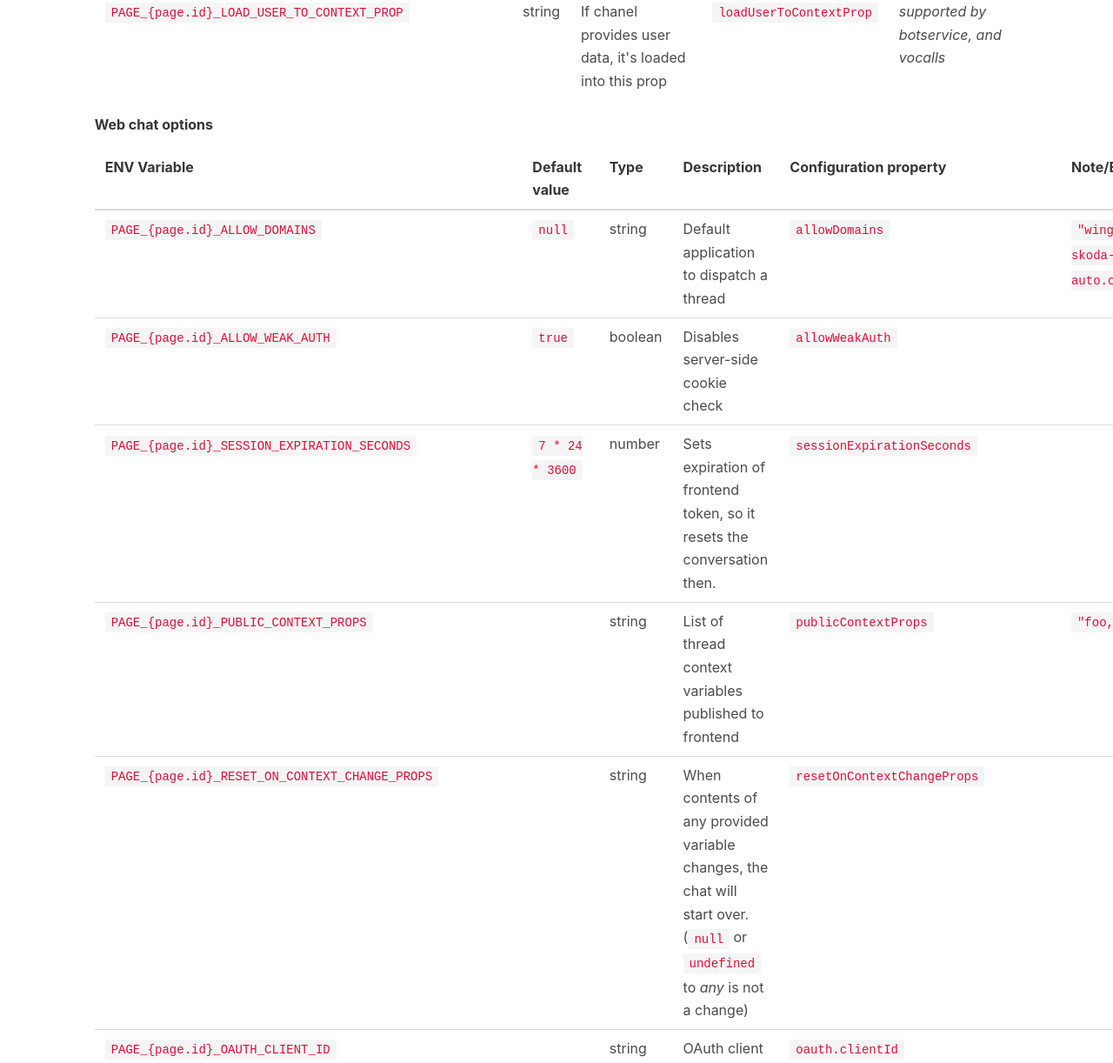
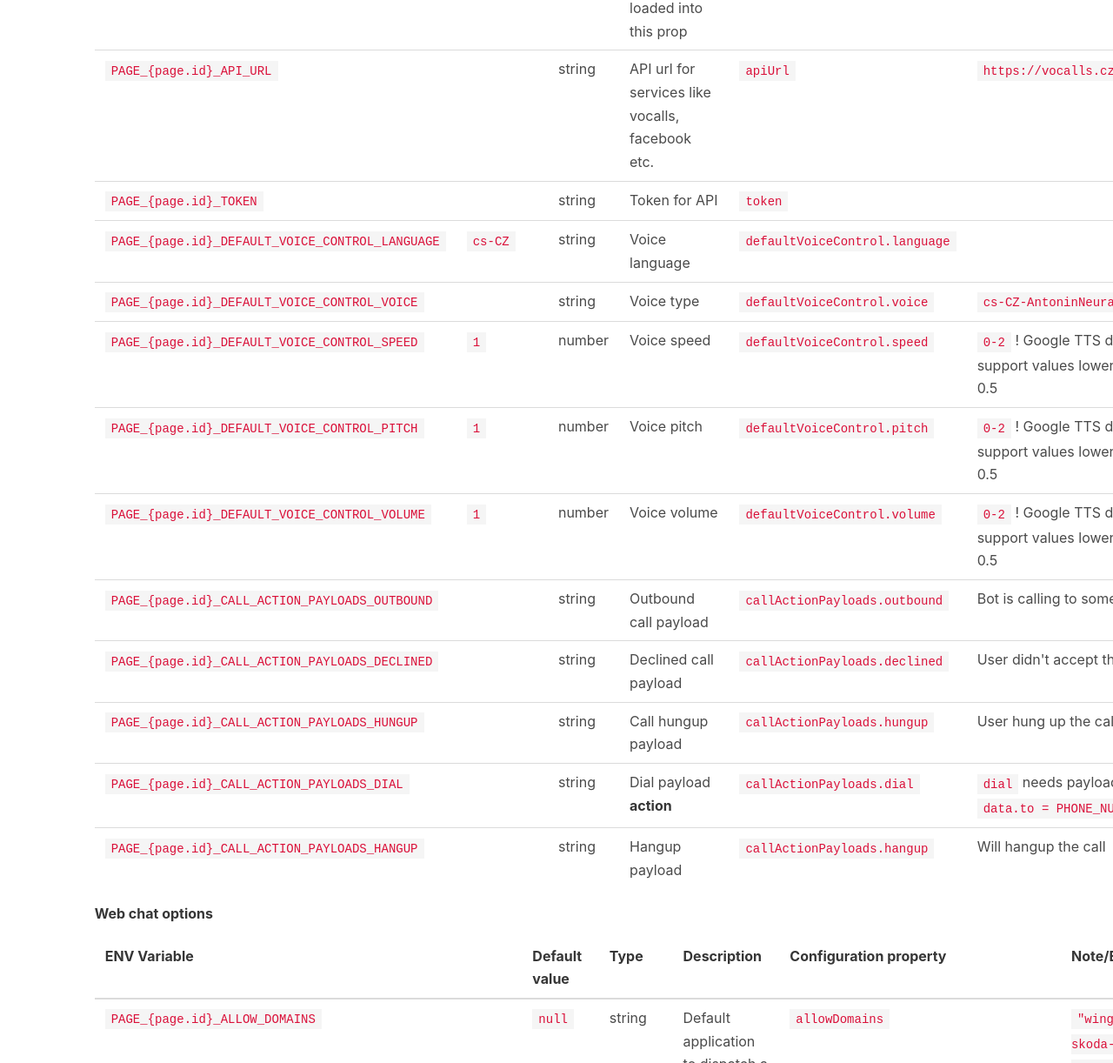
Before and after one commit to wingbotai/documentation, a Gatsby site: page /orchestrator in a window 1280 px wide. Shown: the part 2952-4174 px from the top of the page at 87% size. Built offline with nearby package versions, Linux system fonts and the light colour scheme; Gatsby itself is replaced by a stand-in of ours; some packages are replaced by stand-ins of ours.

Commit message:
added voice env. variables for page

```diff
--- a/src/pages/orchestrator.mdx
+++ b/src/pages/orchestrator.mdx
@@ -58,8 +58,20 @@ Following configuration is used, when no/empty `JSON_CONFIGURATION` is provided.
 |`PAGE_{page.id}_CHANNEL_NAME`|`wbaichat`|string|Channel type|`channelName`|`wbaichat`, `botservice`, `facebook`, `api`, `vocalls`|
 |`PAGE_{page.id}_CLIENT_ID`||string|Client identification, when the channel is connected behind messaging service|`clientId`||
 |`PAGE_{page.id}_CLIENT_SECRET`||string|Client secret, when the channel is connected behind messaging service|`clientSecret`||
-|`PAGE_{page.id}_START_ACTION_PAYLOAD`||string|Postback payload|`startActionPayload`|*supported by botservice, and vocalls*|
+|`PAGE_{page.id}_START_ACTION_PAYLOAD`||string|Postback payload|`startActionPayload`|*supported by botservice, and vocalls (inbound call)*|
 |`PAGE_{page.id}_LOAD_USER_TO_CONTEXT_PROP`||string|If chanel provides user data, it's loaded into this prop|`loadUserToContextProp`|*supported by botservice, and vocalls*|
+|`PAGE_{page.id}_API_URL`||string|API url for services like vocalls, facebook etc.|`apiUrl`|`https://vocalls.cz/calls`|
+|`PAGE_{page.id}_TOKEN`||string|Token for API|`token`||
+|`PAGE_{page.id}_DEFAULT_VOICE_CONTROL_LANGUAGE`|`cs-CZ`|string|Voice language|`defaultVoiceControl.language`||
+|`PAGE_{page.id}_DEFAULT_VOICE_CONTROL_VOICE`||string|Voice type|`defaultVoiceControl.voice`|`cs-CZ-AntoninNeural`|
+|`PAGE_{page.id}_DEFAULT_VOICE_CONTROL_SPEED`|`1`|number|Voice speed|`defaultVoiceControl.speed`|`0-2` ! Google TTS doesn't support values lower than 0.5|
+|`PAGE_{page.id}_DEFAULT_VOICE_CONTROL_PITCH`|`1`|number|Voice pitch|`defaultVoiceControl.pitch`|`0-2` ! Google TTS doesn't support values lower than 0.5|
+|`PAGE_{page.id}_DEFAULT_VOICE_CONTROL_VOLUME`|`1`|number|Voice volume|`defaultVoiceControl.volume`|`0-2` ! Google TTS doesn't support values lower than 0.5|
+|`PAGE_{page.id}_CALL_ACTION_PAYLOADS_OUTBOUND`||string|Outbound call payload|`callActionPayloads.outbound`|Bot is calling to someone|
+|`PAGE_{page.id}_CALL_ACTION_PAYLOADS_DECLINED`||string|Declined call payload|`callActionPayloads.declined`|User didn't accept the call|
+|`PAGE_{page.id}_CALL_ACTION_PAYLOADS_HUNGUP`||string|Call hungup payload|`callActionPayloads.hungup`|User hung up the call|
+|`PAGE_{page.id}_CALL_ACTION_PAYLOADS_DIAL`||string|Dial payload **action**|`callActionPayloads.dial`|`dial` needs payload data `data.to = PHONE_NUMBER`|
+|`PAGE_{page.id}_CALL_ACTION_PAYLOADS_HANGUP`||string|Hangup payload|`callActionPayloads.hangup`|Will hangup the call|
 
 **Web chat options**
 
@@ -79,6 +91,7 @@ Following configuration is used, when no/empty `JSON_CONFIGURATION` is provided.
 |`PAGE_{page.id}_OAUTH_STORE_USER_ID_AT_CONTEXT_PROP`|`userId`|string|OAuth - stores user ID after successful authorization at a thread context variable|`oauth.storeUserIdAtContextProp`||
 |`PAGE_{page.id}_OAUTH_STORE_AUTH_RESULT_AT_CONTEXT_PROP`|`auth`|string|OAuth - stores contents of ID token at a thread context variable|`oauth.storeAuthResultAtContextProp`||
 |`PAGE_{page.id}_OAUTH_BIND_THREAD_TO_SUBJECT`||boolean|OAuth - each user ID will have a single conversation|`oauth.bindThreadToSubject`||
+
 
 ### App Configuration
 
```
